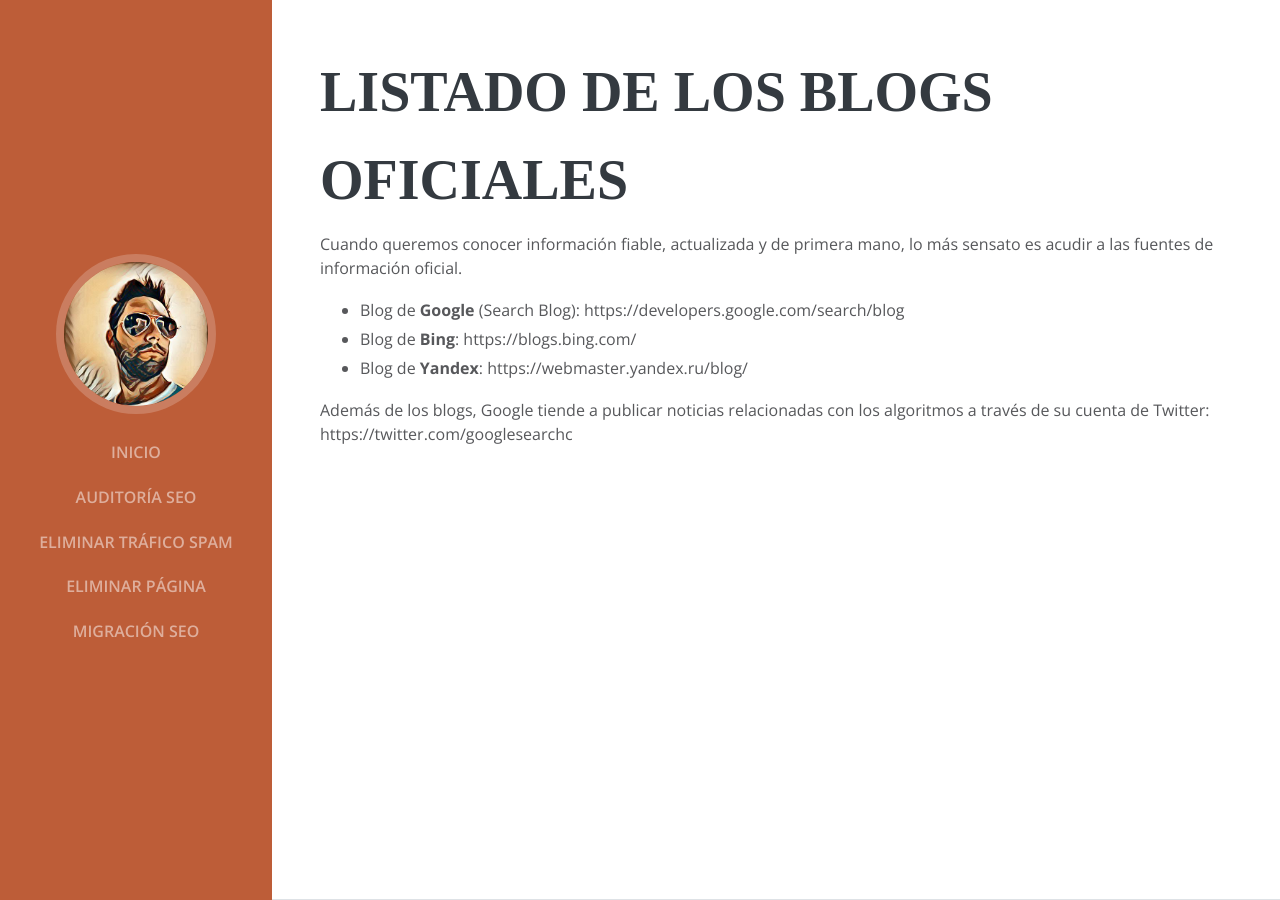
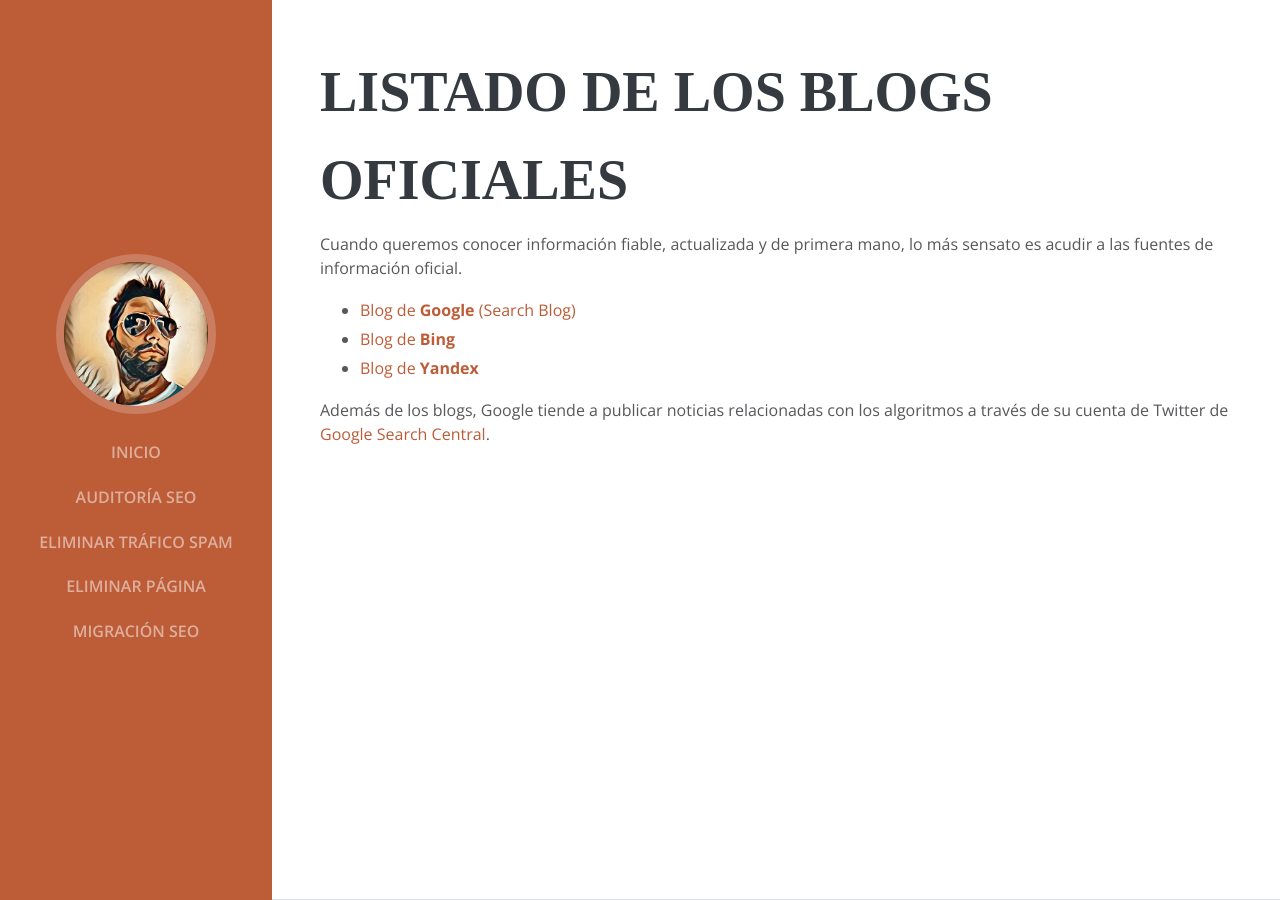
Before and after one commit to Emirodgar/w-chuleta-seo, a Jekyll site: the page built from blogs-oficiales.md, in a window 1280 px wide. Built offline with Jekyll 4.4.1, drawn with Linux system fonts in a browser that asks for light colours; some web fonts are replaced; our own code applies the rules of GitHub Pages for plain Markdown files.

Commit message:
blogs-oficiales.md updated from https://stackedit.io/

```diff
--- a/blogs-oficiales.md
+++ b/blogs-oficiales.md
@@ -11,11 +11,11 @@
 
 Cuando queremos conocer información fiable, actualizada y de primera mano, lo más sensato es acudir a las fuentes de información oficial.
 
-- Blog de **Google** (Search Blog): https://developers.google.com/search/blog
-- Blog de **Bing**: https://blogs.bing.com/
-- Blog de **Yandex**: https://webmaster.yandex.ru/blog/
+- [Blog de **Google** (Search Blog)](https://developers.google.com/search/blog)
+- [Blog de **Bing**](https://blogs.bing.com/)
+- [Blog de **Yandex**](https://webmaster.yandex.ru/blog/)
 
-Además de los blogs, Google tiende a publicar noticias relacionadas con los algoritmos a través de su cuenta de Twitter:  https://twitter.com/googlesearchc
+Además de los blogs, Google tiende a publicar noticias relacionadas con los algoritmos a través de su cuenta de Twitter de [Google Search Central](https://twitter.com/googlesearchc).
 <!--stackedit_data:
-eyJoaXN0b3J5IjpbMTUwMDM3ODU2NV19
+eyJoaXN0b3J5IjpbLTEwNTY1MTMxMjZdfQ==
 -->
```
